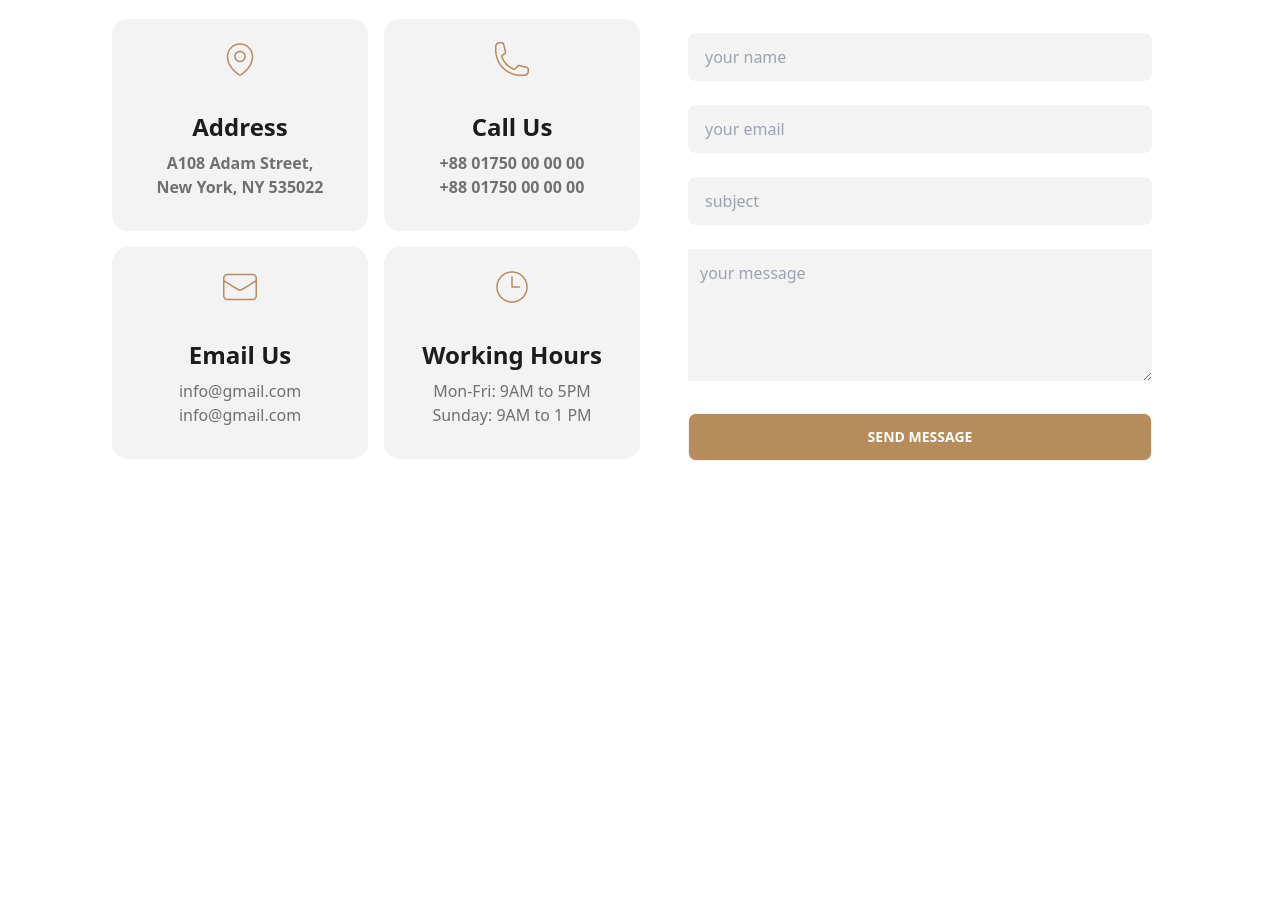
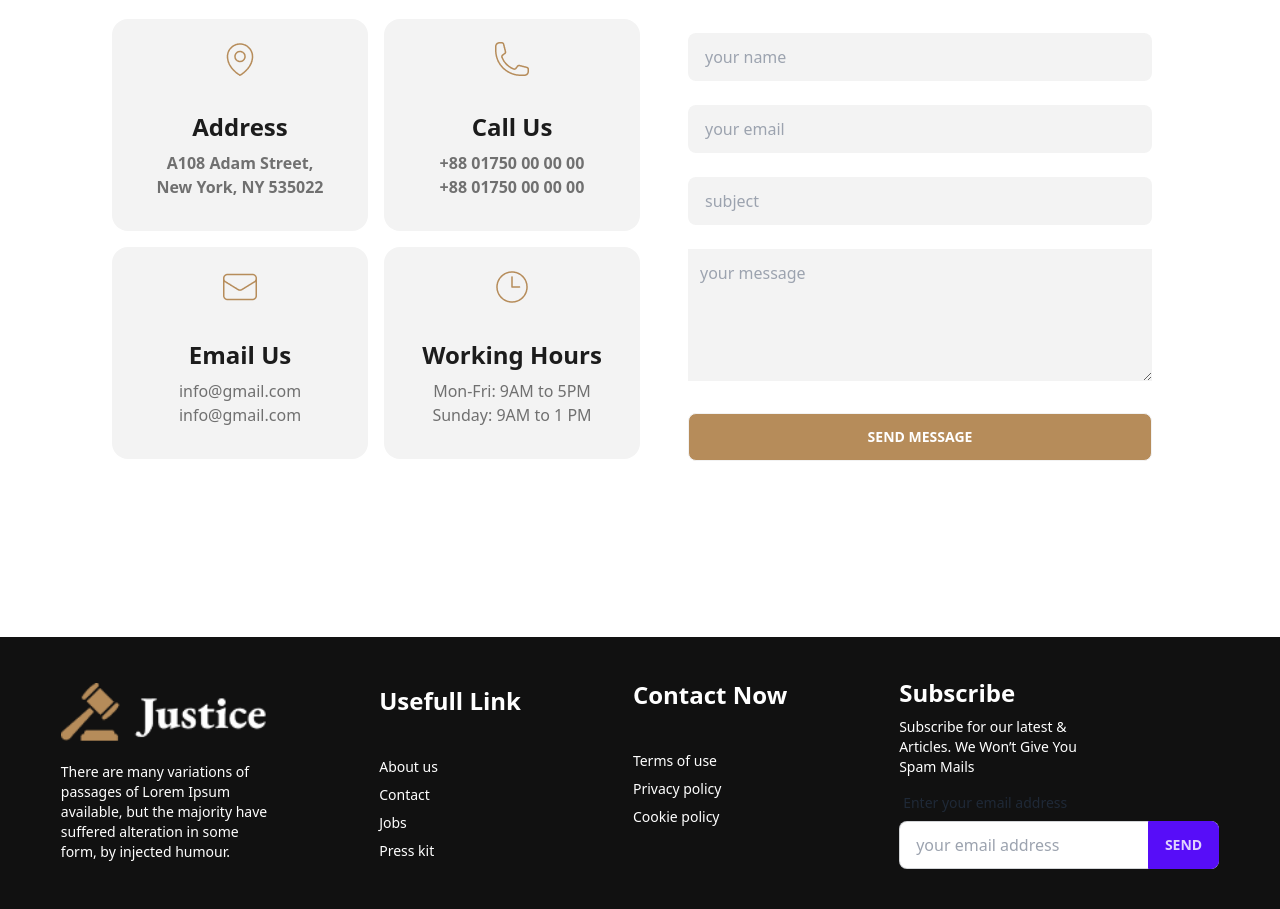
Before and after one commit to niladhikari/Legal-Solution, a plain HTML site: page index.html in a window 1280 px wide. Shown: the part 3484-4393 px from the top of the page. Before the commit the page ends 4121 px from the top, so only its background shows below. Drawn offline with nearby package versions, Linux system fonts and the light colour scheme.

Commit message:
add the footer section with responsive

```diff
--- a/index.html
+++ b/index.html
@@ -444,6 +444,44 @@
             </div>
         </section>
     </main>
+
+    <!-- footer -->
+    <footer class="footer p-10 bg-[#111] text-white flex justify-center items-center gap-28">
+        <div>
+          <img class="w-20 md:w-full" src="./images/logo.png" alt="">
+         <p class="mt-3">  There are many variations of <br>
+            passages of Lorem Ipsum <br>
+            available, but the majority have <br>
+            suffered alteration in some <br>
+            form, by injected humour.</p>
+        </div>
+        <div>
+          <span class="text-2xl font-extrabold text-white">Usefull Link</span>
+          <a class="link link-hover mt-8">About us</a>
+          <a class="link link-hover">Contact</a>
+          <a class="link link-hover">Jobs</a>
+          <a class="link link-hover">Press kit</a>
+        </div>
+        <div>
+          <span class="text-2xl font-extrabold text-white mb-8">Contact Now</span>
+          <a class="link link-hover ">Terms of use</a>
+          <a class="link link-hover">Privacy policy</a>
+          <a class="link link-hover mb-10">Cookie policy</a>
+        </div>
+        <div>
+          <span class="text-2xl font-extrabold text-white">Subscribe</span>
+          <a class="link link-hover"> Subscribe for our latest &  <br> Articles. We Won’t Give You <br> Spam Mails</a>
+          <div class="form-control w-80">
+            <label class="label">
+              <span class="label-text">Enter your email address</span>
+            </label>
+            <div class="relative">
+              <input type="text" placeholder="your email address" class="input input-bordered w-full pr-16" />
+              <button class="btn btn-primary absolute top-0 right-0 rounded-l-none">Send</button>
+            </div>
+          </div>
+        </div>
+      </footer>
 </body>
 
 </html>
```
